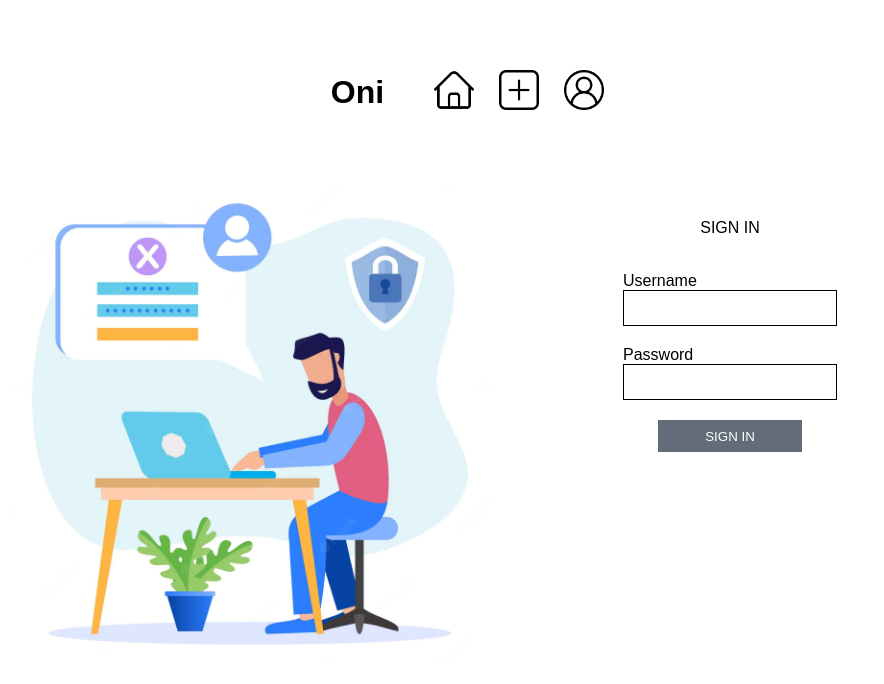
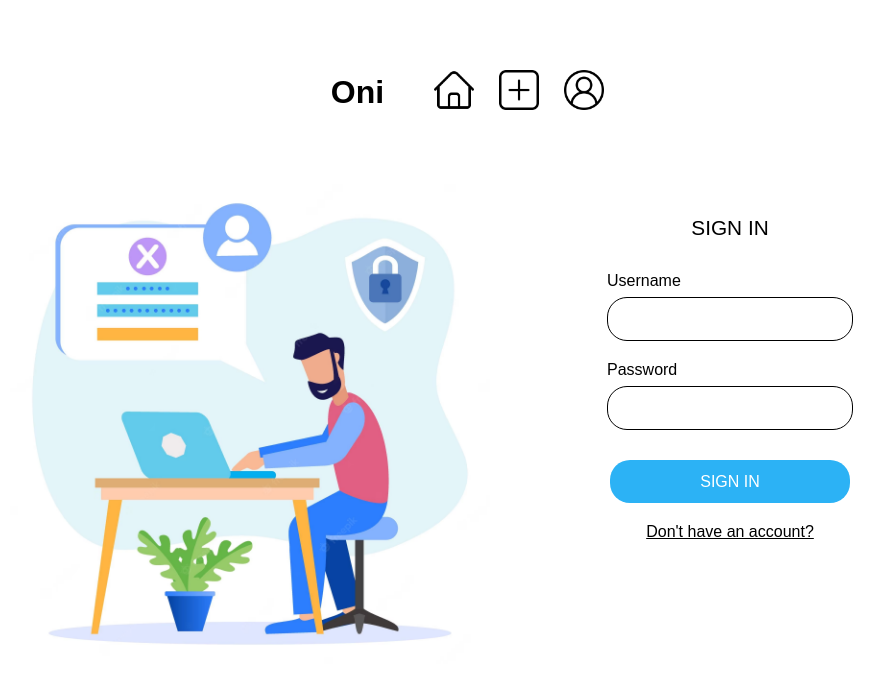
Before and after one commit to onifernando1/blog, a React (Create React App) app in the folder blog/frontend/: page /login in a window 1280 px wide. Shown: the top 684 px of the page, without its empty margins (150-1034 px from the left). Built offline with nearby package versions, Linux system fonts and the light colour scheme; no server answers.

Commit message:
style login, add link to sign up

```diff
--- a/blog/frontend/src/assets/styles/login.css
+++ b/blog/frontend/src/assets/styles/login.css
@@ -4,7 +4,7 @@
 }
 
 .login-form-container {
-  background-color: white;
+  /* background-color: red; */
   height: 30rem;
   width: 30rem;
 }
@@ -23,19 +23,29 @@
   flex-direction: column;
 }
 
+.username-container label,
+.password-container label {
+  margin-bottom: 7px;
+}
+
 input[type="text"],
 input[type="password"] {
   border: 1px solid black;
-  height: 2rem;
-  width: 13rem;
+  height: 2.5rem;
+  width: 15rem;
+  font-size: 1.3rem;
+  border-radius: 20px;
 }
 
-input[type="submit"] {
-  background-color: rgb(99, 108, 121);
+.login-submit {
+  background-color: rgb(44, 178, 245);
   color: white;
   border: none;
-  width: 9rem;
-  height: 2rem;
+  height: 2.7rem;
+  width: 15rem;
+  border-radius: 20px;
+  margin-top: 10px;
+  font-size: 1rem;
 }
 
 .sign-in-link {
@@ -46,16 +56,7 @@ input[type="submit"] {
   display: flex;
   justify-content: center;
   align-items: center;
-}
-
-.register-link {
-  background-color: rgb(1, 165, 190);
-  color: white;
-  height: 3rem;
-  width: 60%;
-  display: flex;
-  justify-content: center;
-  align-items: center;
+  font-size: 1.3rem;
 }
 
 .form-header {
@@ -65,3 +66,7 @@ input[type="submit"] {
 .login-image img {
   height: 30rem;
 }
+
+.sign-up-link-container {
+  text-decoration: underline;
+}
--- a/blog/frontend/src/components/LogInForm.js
+++ b/blog/frontend/src/components/LogInForm.js
@@ -3,6 +3,7 @@ import { useState, useEffect } from "react";
 import axios from "axios";
 import { useNavigate } from "react-router-dom";
 import "../assets/styles/login.css";
+import { Link } from "react-router-dom";
 
 function LogInForm(params) {
   axios.defaults.withCredentials = true;
@@ -75,8 +76,17 @@ function LogInForm(params) {
               ></input>
             </div>
             <div>
-              <input type="submit" value="SIGN IN"></input>
+              <input
+                className="login-submit"
+                type="submit"
+                value="SIGN IN"
+              ></input>
             </div>
+            <Link to="/signup">
+              <div className="sign-up-link-container">
+                Don't have an account?
+              </div>
+            </Link>
           </form>
         </div>
       </div>
--- a/blog/frontend/src/pages/Profile.js
+++ b/blog/frontend/src/pages/Profile.js
@@ -73,7 +73,6 @@ function Profile(params) {
               </>
             )}
           </div>
-          <div>heya</div>{" "}
         </div>
       )}
     </div>
```
